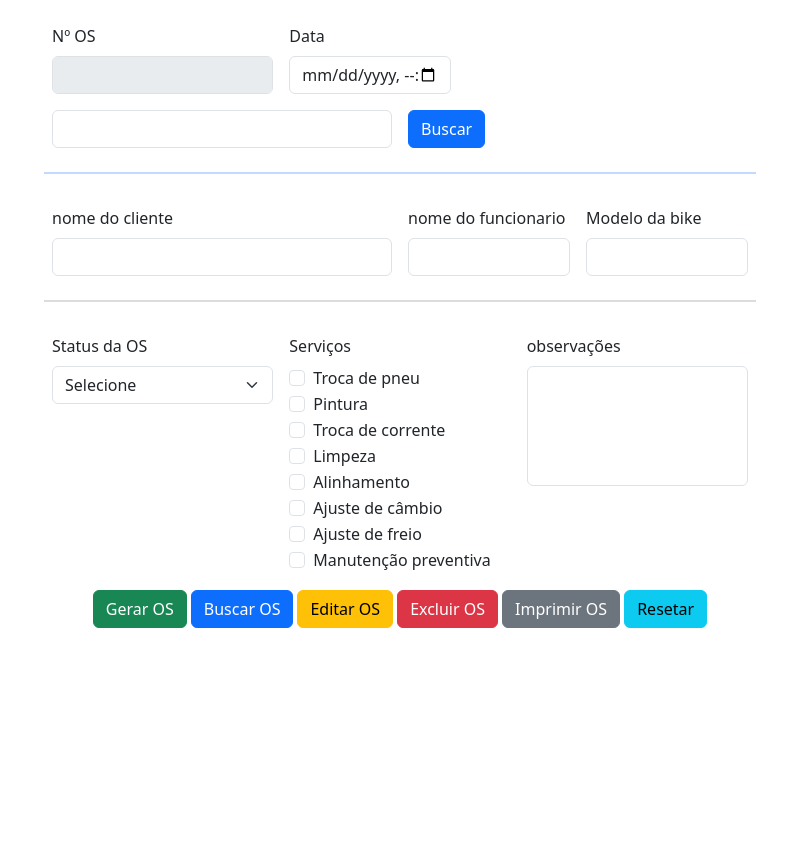
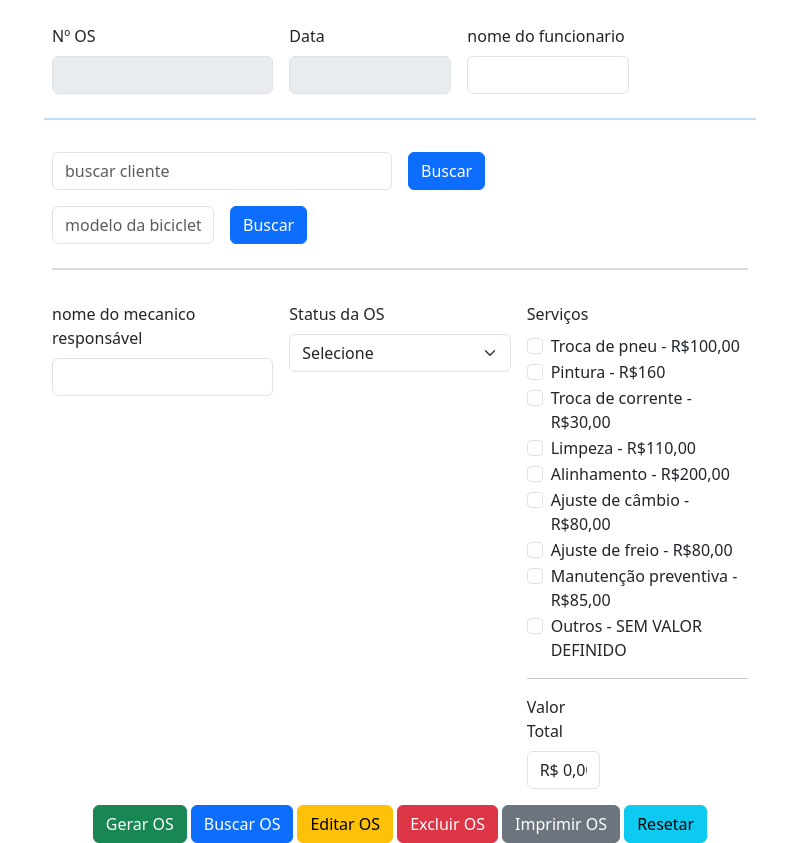
Before and after one commit to Nic0libatista/sistema_bike, an Electron app: page src/views/os.html in a window 800 px wide. Before the commit the page ends 800 px from the top, so only its background shows below. Drawn offline with Linux system fonts and the light colour scheme.

Commit message:
MUDANÇAS - OS

```diff
--- a/main.js
+++ b/main.js
@@ -120,8 +120,8 @@ function osWindow() {
     const main = BrowserWindow.getFocusedWindow()
     if(main) {
         os = new BrowserWindow({
-            width: 1010,
-            height: 720,
+            width: 1100,
+            height: 850,
           //  autoHideMenuBar: true,
             resizable: false,
             parent: main,
--- a/src/public/css/style.css
+++ b/src/public/css/style.css
@@ -48,7 +48,8 @@ footer p {
 }
 
 #inputOBSClient{
-    height: 120px;
+    height: 80px;
+    background-color: rgba(128, 128, 128, 0.815);
 
 }
 
--- a/src/public/js/script.js
+++ b/src/public/js/script.js
@@ -17,7 +17,7 @@ return dataatual.toLocaleDateString('pt-br', options)
 document.getElementById('dataatual').innerHTML = obterData()
 
 
-
+/*
 function obterData() {
     const dataa = new Date();
     const ano = dataa.getFullYear();
@@ -36,4 +36,16 @@ document.getElementById('dataa').innerHTML = obterData()
 // Executar a função ao iniciar o app
 //window.onload = function() {
   //  document.getElementById('Dataa').value = obterData();
-//};
+//}; */
+
+
+function calcularTotal() {
+    let checkboxes = document.querySelectorAll('.form-check-input');
+    let total = 0;
+    checkboxes.forEach(checkbox => {
+        if (checkbox.checked) {
+            total += Number(checkbox.value) || 0;
+        }
+    });
+    let totalFormatado = total.toLocaleString('pt-BR', { style: 'currency', currency: 'BRL' });
+    document.getElementById('valorTotal').value = totalFormatado;}
--- a/src/views/os.html
+++ b/src/views/os.html
@@ -26,51 +26,57 @@
             <!-- Data -->
             <div class="col-md-3">
                 <label class="form-label">Data</label>
-                <input type="datetime-local" class="form-control" id="Dataa">
+                <input type="text" class="form-control" id="Dataa" disabled>
 
             </div>
 
-            <!-- Buscar cliente -->
-            <form id="frmClient" class="mt-2 row g-3">
-                <!-- Buscar cliente -->
-                <div class="col-md-6">
-                    <input type="text" class="form-control" id="searchClient" maxlength="30" spellcheck="false">
-                </div>
-                <div class="col-md-4">
-                    <button type="button" class="btn btn-primary" id="btnRead" onclick="searchClient()">Buscar</button>
-                </div>
+            <!-- nome do funcionario -->
+           <div class="col-md-3">
+            <label for="inputCPFClient" class="form-label"> nome do funcionario </label>
+
+            <input type="text" id="inputCPFClient" spellcheck="false" maxlength="13" class="form-control">
+           </div>
+
+
             <!-- Linha -->
             <hr class="mt-4 border border-primary border -1">
 
 
-           <!-- nome do cliente -->
-           <div class="col-md-6">
-            <label for="inputNameClient" class="form-label"> nome do cliente </label>
+           <!-- Buscar cliente -->
+           <form id="frmClient" class="mt-2 row g-3">
 
-            <input type="text" id="inputNameClient" spellcheck="false" required maxlength="30" class="form-control">
-           </div>
+            <!-- Buscar cliente -->
+            <div class="col-md-6">
+                <input type="text" class="form-control" id="searchClient" maxlength="30" spellcheck="false" placeholder="buscar cliente">
+            </div>
+            <div class="col-md-4">
+                <button type="button" class="btn btn-primary" id="btnRead" onclick="searchClient()">Buscar</button>
+            </div>
 
 
-           <!-- cpf do cliente -->
-           <div class="col-md-3">
-               <label for="inputCPFClient" class="form-label"> nome do funcionario </label>
+            <!-- Buscar modelo -->
+            <div class="col-md-3">
+                <input type="text" class="form-control" id="searchModel" maxlength="10" spellcheck="false" placeholder="modelo da bicicleta">
+            </div>
+            <div class="col-md-1">
+                <button type="button" class="btn btn-primary" id="btnRead" onclick="searchModel()">Buscar</button>
+            </div>
 
-               <input type="text" id="inputCPFClient" spellcheck="false" maxlength="13" class="form-control">
-              </div>
-
-         <!-- modelo -->
-
-        <div class="col-md-3">
-        <label for="inputModelClient" class="form-label"> Modelo da bike </label>
-        <input type="text" id="inputModelClient" spellcheck="false" required maxlength="15" class="form-control">
-        </div>
-
+           </form>
 
             <!-- Linha -->
             <hr class="mt-4 border border-secondary border -1">
 
 
+            <form id="frmClient" class="mt-2 row g-3">
 
+
+
+            <div class="col-md-4">
+                <label for="inputNamefuncionario" class="form-label"> nome do mecanico responsável </label>
+
+                <input type="text" id="inputNamefuncionario" spellcheck="false" required maxlength="15" class="form-control">
+               </div>
 
 
 
@@ -92,49 +98,57 @@
             <div class="col-md-4">
                 <label class="form-label">Serviços</label>
                 <div class="form-check">
-                    <input class="form-check-input" type="checkbox" id="servico1" value="Troca de pneu">
-                    <label class="form-check-label" for="servico1">Troca de pneu</label>
+                    <input class="form-check-input" type="checkbox" id="servico1" value="100" onchange="calcularTotal()">
+                    <label class="form-check-label" for="servico1">Troca de pneu - R$100,00</label>
                 </div>
                 <div class="form-check">
-                    <input class="form-check-input" type="checkbox" id="servico2" value="Pintura">
-                    <label class="form-check-label" for="servico2">Pintura</label>
+                    <input class="form-check-input" type="checkbox" id="servico2" value="160" onchange="calcularTotal()">
+                    <label class="form-check-label" for="servico2">Pintura - R$160</label>
                 </div>
                 <div class="form-check">
-                    <input class="form-check-input" type="checkbox" id="servico3" value="Troca de corrente">
-                    <label class="form-check-label" for="servico3">Troca de corrente</label>
+                    <input class="form-check-input" type="checkbox" id="servico3" value="30" onchange="calcularTotal()">
+                    <label class="form-check-label" for="servico3">Troca de corrente - R$30,00</label>
                 </div>
                 <div class="form-check">
-                    <input class="form-check-input" type="checkbox" id="servico4" value="Limpeza">
-                    <label class="form-check-label" for="servico4">Limpeza</label>
+                    <input class="form-check-input" type="checkbox" id="servico4" value="110" onchange="calcularTotal()">
+                    <label class="form-check-label" for="servico4">Limpeza - R$110,00</label>
                 </div>
                 <div class="form-check">
-                    <input class="form-check-input" type="checkbox" id="servico5" value="Alinhamento">
-                    <label class="form-check-label" for="servico5">Alinhamento</label>
+                    <input class="form-check-input" type="checkbox" id="servico5" value="200" onchange="calcularTotal()">
+                    <label class="form-check-label" for="servico5">Alinhamento - R$200,00</label>
                 </div>
                 <div class="form-check">
-                    <input class="form-check-input" type="checkbox" id="servico6" value="Ajuste de câmbio">
-                    <label class="form-check-label" for="servico6">Ajuste de câmbio</label>
+                    <input class="form-check-input" type="checkbox" id="servico6" value="80" onchange="calcularTotal()">
+                    <label class="form-check-label" for="servico6">Ajuste de câmbio - R$80,00</label>
                 </div>
                 <div class="form-check">
-                    <input class="form-check-input" type="checkbox" id="servico7" value="Ajuste de freio">
-                    <label class="form-check-label" for="servico7">Ajuste de freio</label>
+                    <input class="form-check-input" type="checkbox" id="servico7" value="80" onchange="calcularTotal()">
+                    <label class="form-check-label" for="servico7">Ajuste de freio - R$80,00</label>
                 </div>
                 <div class="form-check">
-                    <input class="form-check-input" type="checkbox" id="servico8" value="Manutenção preventiva">
-                    <label class="form-check-label" for="servico8">Manutenção preventiva</label>
+                    <input class="form-check-input" type="checkbox" id="servico8" value="85" onchange="calcularTotal()">
+                    <label class="form-check-label" for="servico8">Manutenção preventiva - R$85,00</label>
                 </div>
-            </div>
+                <div class="form-check">
+                    <input class="form-check-input" type="checkbox" id="servico9" value="" >
+                    <label class="form-check-label" for="servico8">Outros - SEM VALOR DEFINIDO </label>
+                </div>
+                <hr>
+                <div class="col-md-4">
+                    <label class="form-label">Valor Total</label>
+                    <input type="text" id="valorTotal" class="form-control" value="R$ 0,00" readonly>
+                </div>
 
 
-              <!-- observações -->
-              <div class="col-md-4">
-                <label for="inputOBSClient" class="form-label"> observações </label>
-
-                <input type="text" id="inputOBSClient" spellcheck="false" class="form-control">
-               </div>
+        </div>
 
 
 
+
+
+
+
+                 <!-- nome do cliente -->
 
             <!--
             <div class="mb-3">
@@ -176,6 +190,7 @@
 
 
 
+
     <!-- Bootstrap -->
     <script src="../public/js/bootstrap.min.js"></script>
 
--- a/src/views/rendererClient.js
+++ b/src/views/rendererClient.js
@@ -13,6 +13,8 @@ function buscarCEP() {
             //extração dos dados
             document.getElementById('inputAddressClient').value = dados.logradouro
             document.getElementById('inputNeighboorhoodClient').value = dados.bairro
+            document.getElementById('inputCityClient').value=dados.localidade
+            document.getElementById('inputUFCliente').value =dados.uf
         })
         .catch(error => console.log(error))
 }
```
Also changed, not shown: correcoes.txt (+8 -9 lines), src/views/cliente.html (+45 -0 lines).
